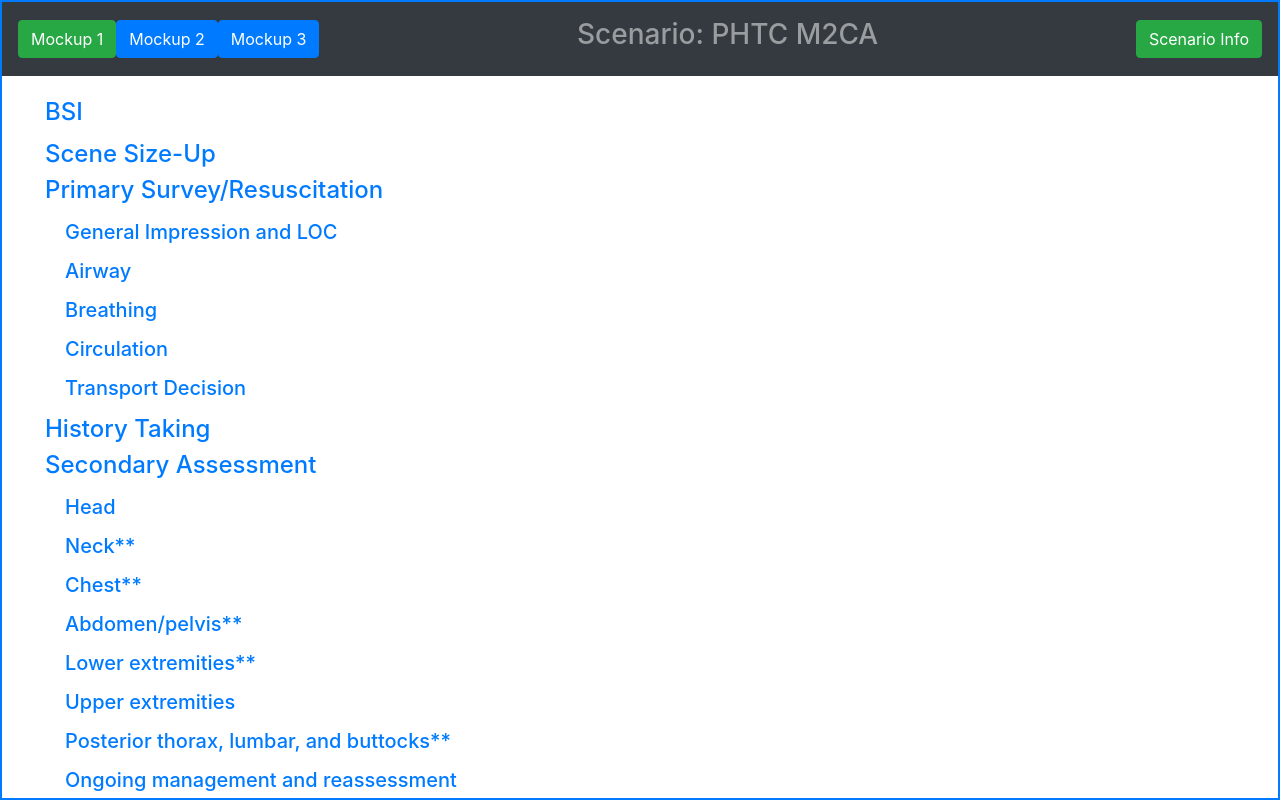
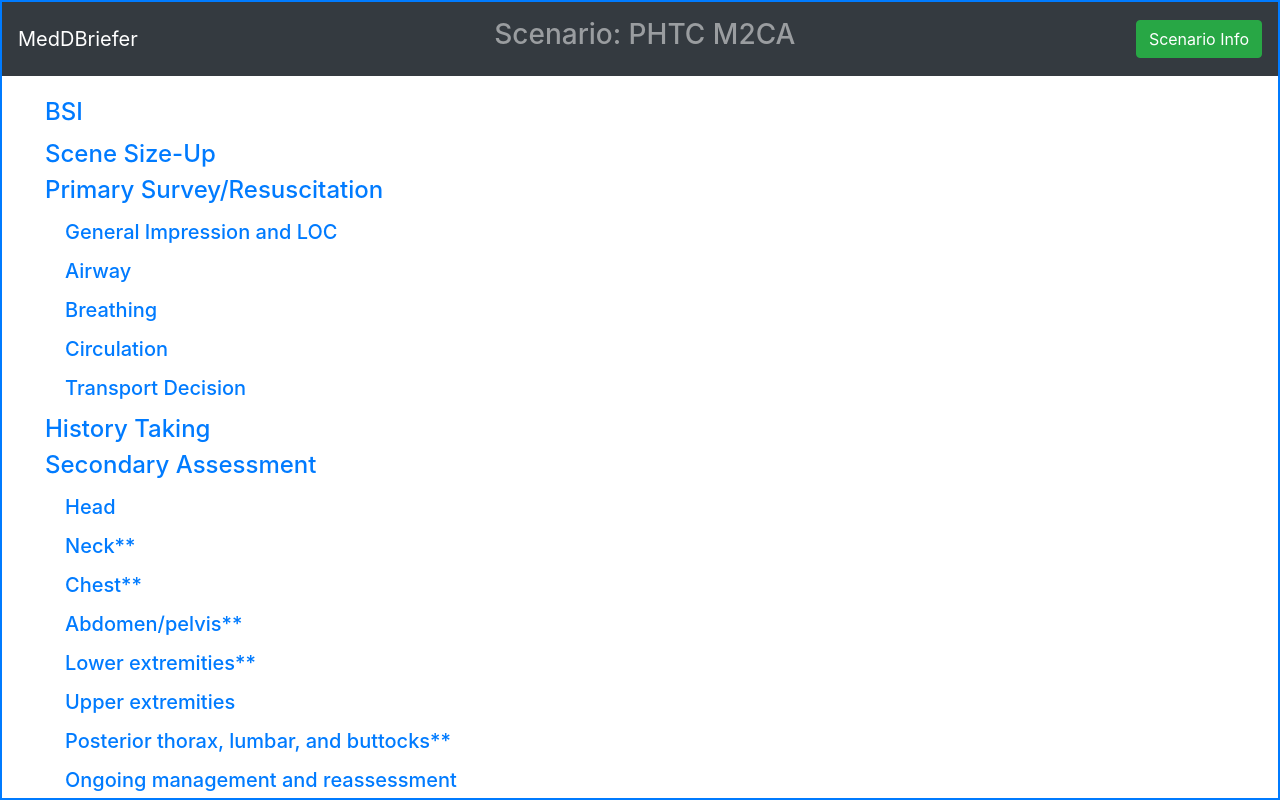
Before and after one commit to MedDBriefer/mockup, a React (Create React App) app: page /#/ in a window 1280 px wide. Built offline with nearby package versions, Linux system fonts and the light colour scheme.

Commit message:
commented out mockup buttons

```diff
--- a/src/components/MDBNavBar.js
+++ b/src/components/MDBNavBar.js
@@ -12,67 +12,68 @@ import {
 } from "reactstrap";
 
 
-// {/*
-//     <NavbarBrand href="#">
-//     MedDBriefer
-//             </NavbarBrand> */}
 
 // {/* <Button color="primary" onClick={prefsToggler}>
 //     Preferences
 // </Button> */}
 
 
-const MDBNavBar = ({title, scenInfoToggler, prefsToggler}) => {
+const MDBNavBar = ({title, scenInfoToggler }) => {
 
-    const {setPref} = usePrefs()
-    const [activeMockup, setActiveMockup] = useState("mockup1")
+    // const {setPref} = usePrefs()
+    // const [activeMockup, setActiveMockup] = useState("mockup1")
 
-    const isCurrentMockup = (mockup) => mockup === activeMockup
+    // const isCurrentMockup = (mockup) => mockup === activeMockup
 
-    const setMockup1Prefs = (event) => {
-        event.preventDefault()
-        setPref("dispLeafNodesInline", false)
-        setPref("dispAssessmentFindingsInline", true)
-        setPref("inhibitRaterOversharing", false)
-        setActiveMockup("mockup1")
-    }
+    // const setMockup1Prefs = (event) => {
+    //     event.preventDefault()
+    //     setPref("dispLeafNodesInline", false)
+    //     setPref("dispAssessmentFindingsInline", true)
+    //     setPref("inhibitRaterOversharing", false)
+    //     setActiveMockup("mockup1")
+    // }
 
-    const setMockup2Prefs = (event) => {
-        event.preventDefault()
-        setPref("dispLeafNodesInline", true)
-        setPref("dispAssessmentFindingsInline", true)
-        setPref("inhibitRaterOversharing", true)
-        setActiveMockup("mockup2")
-    }
-    const setMockup3Prefs = (event) => {
-        event.preventDefault()
-        setPref("dispLeafNodesInline", true)
-        setPref("dispAssessmentFindingsInline", false)
-        setPref("inhibitRaterOversharing", false)
-        setActiveMockup("mockup3")
-    }
+    // const setMockup2Prefs = (event) => {
+    //     event.preventDefault()
+    //     setPref("dispLeafNodesInline", true)
+    //     setPref("dispAssessmentFindingsInline", true)
+    //     setPref("inhibitRaterOversharing", true)
+    //     setActiveMockup("mockup2")
+    // }
+    // const setMockup3Prefs = (event) => {
+    //     event.preventDefault()
+    //     setPref("dispLeafNodesInline", true)
+    //     setPref("dispAssessmentFindingsInline", false)
+    //     setPref("inhibitRaterOversharing", false)
+    //     setActiveMockup("mockup3")
+    // }
 
-    useEffect(() => {
+    // useEffect(() => {
 
-    },[])
+    // },[])
+
+    // <Nav>
+    //     <Button color={isCurrentMockup("mockup1") ? "success" : "primary"}
+    //         onClick={setMockup1Prefs}>
+    //         Mockup 1
+    //             </Button>
+    //     <Button color={isCurrentMockup("mockup2") ? "success" : "primary"}
+    //         onClick={setMockup2Prefs}>
+    //         Mockup 2
+    //             </Button>
+    //     <Button color={isCurrentMockup("mockup3") ? "success" : "primary"}
+    //         onClick={setMockup3Prefs}>
+    //         Mockup 3
+    //             </Button>
+    // </Nav>
 
     return (
         <Navbar color="dark" dark>
 
-            <Nav>
-                <Button color={isCurrentMockup("mockup1") ? "success" : "primary"}
-                        onClick={setMockup1Prefs}>
-                    Mockup 1
-                </Button>
-                <Button color={isCurrentMockup("mockup2") ? "success" : "primary"}
-                        onClick={setMockup2Prefs}>
-                    Mockup 2
-                </Button>
-                <Button color={isCurrentMockup("mockup3") ? "success" : "primary"}
-                        onClick={setMockup3Prefs}>
-                    Mockup 3
-                </Button>
-            </Nav>
+            <NavbarBrand href="#">
+                MedDBriefer
+            </NavbarBrand>
+
            {!!title &&
                 <NavbarText tag="h3">{title}</NavbarText>
             }
```
